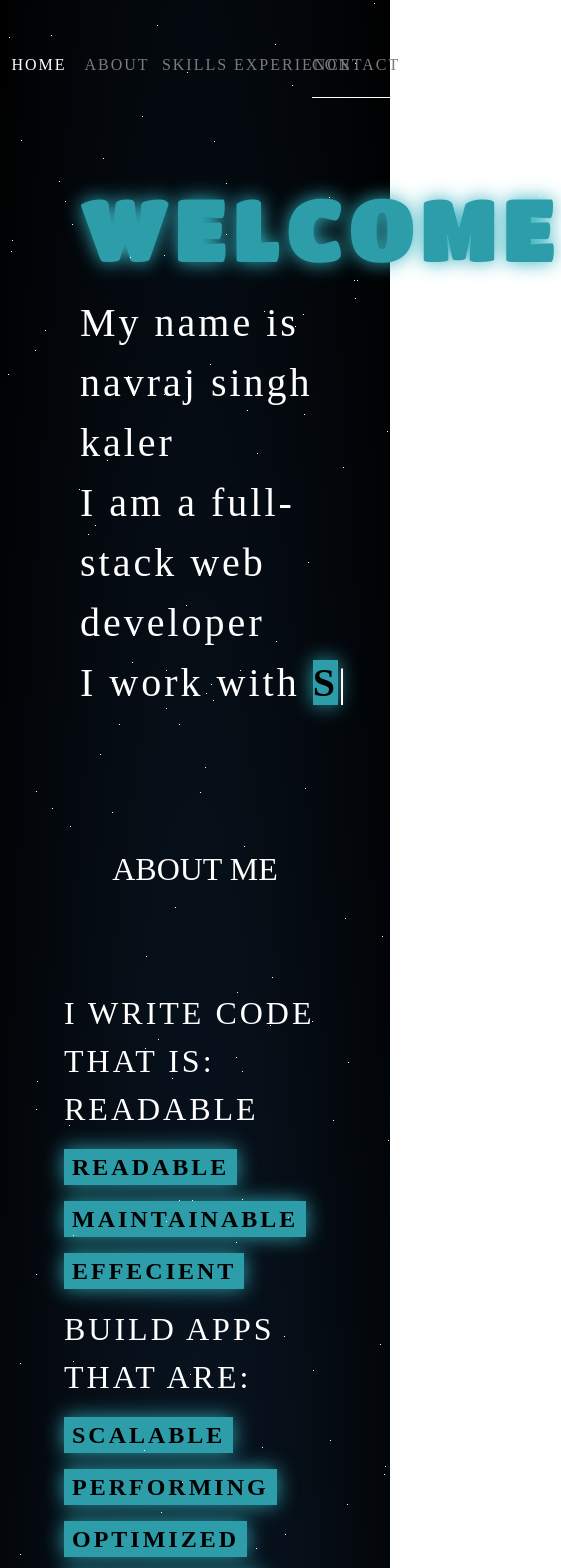
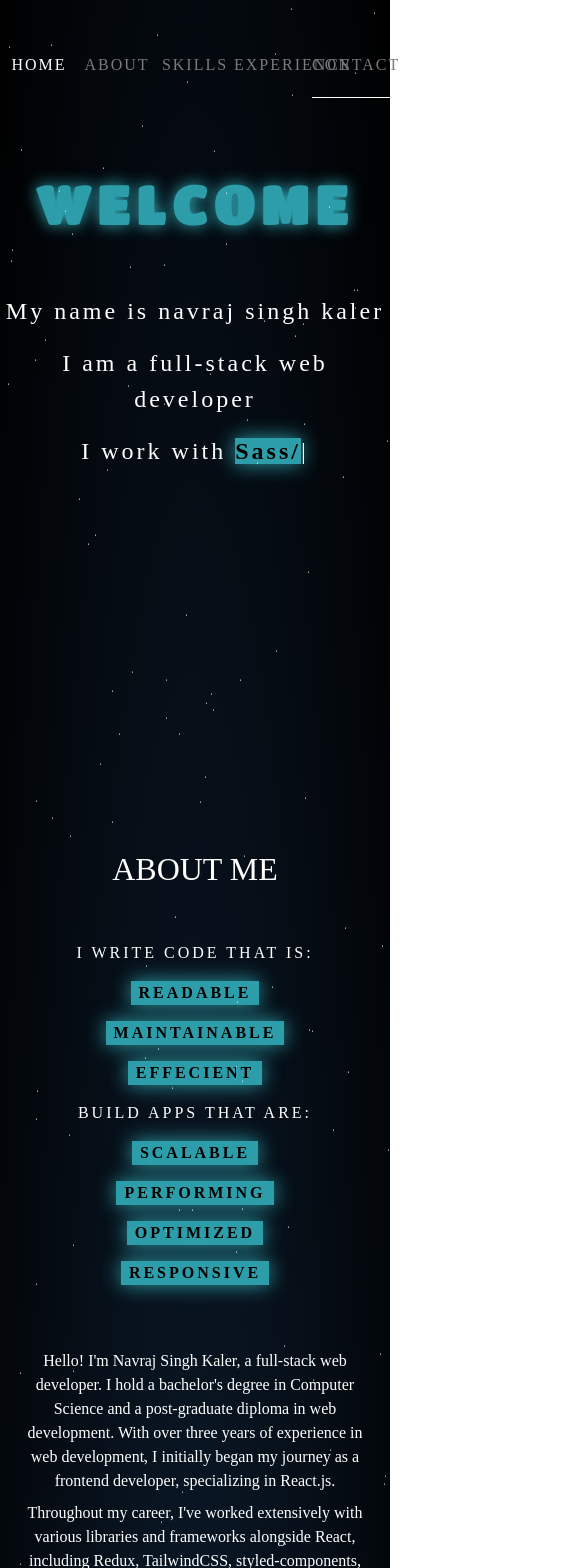
Before and after one commit to navrajkaler996/navraj-portfolio, a React (Vite) app: page / in a window 390 px wide. Shown: the top 1568 px of the page, 561 px wide, since content can reach past the window. Built offline with nearby package versions, Linux system fonts and the light colour scheme; a web font is replaced by a local one.

Commit message:
responsive code added

```diff
--- a/src/App.tsx
+++ b/src/App.tsx
@@ -67,24 +67,26 @@ function App() {
         <Header active={active} clickHandler={navClickHandler} />
         <div
           id="home__holder"
-          className="h-[100vh] pt-[10rem] pl-[5rem]"
+          className="h-[100vh] pt-[10rem] lg:pl-[5rem] md:pl-[5rem]"
           ref={homeRef}>
           <Home />
         </div>
-        <div id="about__holder" className="px-[4rem]">
+        <div id="about__holder" className="sm:px-[4rem] px-[1rem]">
           <About />
           <span ref={aboutRef}></span>
         </div>
-        <div id="skills__holder" className="mt-[6rem]  px-[4rem]">
+        <div id="skills__holder" className="mt-[6rem]  sm:px-[4rem] px-[1rem]">
           <Skills />
           <span ref={skillsRef}></span>
         </div>
-        <div id="experience__holder" className="mt-[6rem]  px-[4rem]">
+        <div
+          id="experience__holder"
+          className="mt-[6rem]  sm:px-[4rem] px-[1rem]">
           <Experience />
           <span ref={experienceRef}></span>
         </div>
 
-        <div id="contact__holder" className="mt-[6rem]  px-[4rem]">
+        <div id="contact__holder" className="mt-[6rem]  sm:px-[4rem] px-[1rem]">
           <Contact />
           <span ref={contactRef}></span>
         </div>
--- a/src/index.css
+++ b/src/index.css
@@ -6,6 +6,12 @@ body {
         /* overflow: hidden; */
         max-width: 100%;
         overflow-x: hidden;
+}
+
+@media (max-width: 640px) {
+  #app {
+      width: fit-content;
+  }
 }
 
 .dark {
--- a/src/pages/About.tsx
+++ b/src/pages/About.tsx
@@ -24,39 +24,41 @@ const About: React.FC = () => {
       id="about"
       className=" w-[100%] text-white"
       ref={aboutRef}>
-      <p className="font-cuprum text-[2rem] uppercase text-center mb-[6rem]">
+      <p className="font-cuprum text-[2rem] uppercase text-center sm:mb-[6rem] mb-[3rem]">
         About me
       </p>
       <div className="grid lg:grid-cols-2 lg:grid-rows-1 md:grid-rows-2 md:grid-cols-1 md:gap-y-[4rem] w-[100%] text-white ">
-        <div className=" font-cuprum tracking-[3px] uppercase">
-          <p className="font-cuprum text-[2rem] ">
-            I WRITE CODE THAT IS: readable
+        <div className=" font-cuprum tracking-[3px] uppercase sm:text-left text-center">
+          <p className="font-cuprum sm:text-[2rem] text-[1rem]">
+            I WRITE CODE THAT IS:
           </p>
-          <p className="blue-background text-[1.5rem] my-[1rem] px-[0.5rem] w-[fit-content]">
+          <p className="blue-background sm:text-[1.5rem] text-[1rem] my-[1rem] px-[0.5rem] w-[fit-content] sm:mx-0 mx-auto">
             readable
           </p>
-          <p className="blue-background text-[1.5rem] my-[1rem] px-[0.5rem] w-[fit-content]">
+          <p className="blue-background sm:text-[1.5rem] text-[1rem]  my-[1rem] px-[0.5rem] w-[fit-content] sm:mx-0 mx-auto">
             maintainable
           </p>
-          <p className="blue-background text-[1.5rem] my-[1rem] px-[0.5rem] w-[fit-content]">
+          <p className="blue-background sm:text-[1.5rem] text-[1rem] my-[1rem] px-[0.5rem] w-[fit-content] sm:mx-0 mx-auto">
             effecient
           </p>
-          <p className="font-cuprum text-[2rem] ">build apps that are:</p>
-          <p className="blue-background text-[1.5rem] my-[1rem] px-[0.5rem] w-[fit-content]">
+          <p className="font-cuprum sm:text-[2rem] text-[1rem sm:text-left text-center">
+            build apps that are:
+          </p>
+          <p className="blue-background sm:text-[1.5rem] text-[1rem]  my-[1rem] px-[0.5rem] w-[fit-content] sm:mx-0 mx-auto">
             scalable
           </p>
-          <p className="blue-background text-[1.5rem] my-[1rem] px-[0.5rem] w-[fit-content]">
+          <p className="blue-background sm:text-[1.5rem] text-[1rem]  my-[1rem] px-[0.5rem] w-[fit-content] sm:mx-0 mx-auto">
             performing
           </p>
-          <p className="blue-background text-[1.5rem] my-[1rem] px-[0.5rem] w-[fit-content]">
+          <p className="blue-background sm:text-[1.5rem] text-[1rem]  my-[1rem] px-[0.5rem] w-[fit-content] sm:mx-0 mx-auto">
             optimized
           </p>
-          <p className="blue-background text-[1.5rem] my-[1rem] px-[0.5rem] w-[fit-content]">
+          <p className="blue-background sm:text-[1.5rem] text-[1rem]  my-[1rem] px-[0.5rem] w-[fit-content] sm:mx-0 mx-auto">
             responsive
           </p>
         </div>
 
-        <div className="font-cuprum text-white text-[1.2em] lg:mt-0 mt-[3rem] ">
+        <div className="font-cuprum text-white sm:text-[1.2rem] text-[1rem] lg:mt-0 mt-[3rem] sm:text-left text-center">
           <p className="mb-2">
             Hello! I'm Navraj Singh Kaler, a full-stack web developer. I hold a
             bachelor's degree in Computer Science and a post-graduate diploma in
--- a/src/pages/Contact.tsx
+++ b/src/pages/Contact.tsx
@@ -79,7 +79,7 @@ const Contact: React.FC = () => {
       className="text-[#fff]">
       <Toaster />
       <div className="font-cuprum tracking-[3px] lowercase">
-        <p className="font-cuprum text-[2rem] uppercase text-center mb-[6rem]">
+        <p className="font-cuprum text-[2rem] uppercase text-center sm:mb-[6rem] mb-[3rem]">
           Say hi to me!
         </p>
         <div className="grid lg:grid-rows-1 lg:grid-cols-2 grid-rows-2 grid-cols-1 lg:gap-[6rem] gap-[0]">
--- a/src/pages/Experience.tsx
+++ b/src/pages/Experience.tsx
@@ -62,15 +62,15 @@ const Experience: React.FC = () => {
       ref={experienceRef}
       id="experience"
       className="text-[#fff]  w-[100%] font-cuprum">
-      <p className="font-cuprum text-[2rem] uppercase text-center mb-[6rem]">
+      <p className="font-cuprum text-[2rem] uppercase text-center sm:mb-[6rem] mb-[3rem]">
         My experience
       </p>
       <div className="flex flex-col justify-around items-center capitalize tracking-[2px] ">
-        <div className="w-[100%] flex justify-between lg:text-[1em] md:text-[0.8em] text-[.6em] gap-6">
+        <div className="sm:w-[100%] w-[60%] flex sm:flex-row flex-col justify-between sm:text-[1rem] text-[.8rem] gap-6">
           <div
             id="infosys"
             onClick={(e) => changeHandler(e.currentTarget.id)}
-            className="border-b py-3 px-3  hover:cursor-pointer transition-all blue-background">
+            className="border-b py-3 px-3  hover:cursor-pointer transition-all blue-background sm:text-left text-center">
             <p>System engineer </p>
             <p>Aug 2019 - Sep 2021</p>
             <p>Infosys, India</p>
@@ -78,7 +78,7 @@ const Experience: React.FC = () => {
           <div
             id="bacancy"
             onClick={(e) => changeHandler(e.currentTarget.id)}
-            className="border-b py-3 px-3  hover:cursor-pointer transition-all">
+            className="border-b py-3 px-3  hover:cursor-pointer transition-all sm:text-left text-center">
             <p>Software engineer </p>
             <p>Sep 2021 - Apr 2022</p>
             <p>Bacancy, India</p>
@@ -86,13 +86,13 @@ const Experience: React.FC = () => {
           <div
             id="telus_international"
             onClick={(e) => changeHandler(e.currentTarget.id)}
-            className="border-b py-3 px-3 hover:cursor-pointer transition-all">
+            className="border-b py-3 px-3 hover:cursor-pointer transition-all sm:text-left text-center">
             <p>Senior software developer </p>
             <p>Apr 2022 - Dec 2022</p>
             <p>Telus International, India</p>
           </div>
         </div>
-        <div className="lg:w-[80%] md:w-[80%] w-[100%] normal-case lg:mt-[6rem] mt-[4rem]">
+        <div className="lg:w-[80%] md:w-[80%] w-[100%] sm:text-[1.2rem] text-[1rem] normal-case lg:mt-[6rem] mt-[4rem]  sm:text-left text-center">
           <p>
             {EXPERIENCE.map(
               (exp) => exp.company === activeExperience && exp.description
--- a/src/pages/Home.tsx
+++ b/src/pages/Home.tsx
@@ -49,7 +49,7 @@ const Home: React.FC = () => {
       className="text-[#fff] w-[100%]">
       <h1
         id="home__welcome"
-        className="text-[5.5rem] text-color-home-welcome tracking-[5px] font-titan-one">
+        className="sm:text-[5.5rem] text-[3.5rem] sm:text-left text-center text-color-home-welcome tracking-[5px] font-titan-one">
         <span className="one">W</span>
         <span className="two">E</span>
         <span className="three">L</span>
@@ -58,20 +58,20 @@ const Home: React.FC = () => {
         <span className="six">M</span>
         <span className="seven">E</span>
       </h1>
-      <div id="home__info-container">
+      <div id="home__info-container" className="sm:mt-0 mt-[3rem]">
         <p
           // id="home__info-1"
-          className="font-cuprum text-[2.5rem] tracking-[3px]">
+          className="font-cuprum sm:text-[2.5rem] text-[1.5rem] sm:text-left text-center tracking-[3px] sm:mb-0 mb-[1rem]">
           My name is navraj singh kaler
         </p>
         <p
           // id="home__info-2"
-          className="font-cuprum text-[2.5rem] tracking-[3px]">
+          className="font-cuprum sm:text-[2.5rem] text-[1.5rem] sm:text-left text-center  tracking-[3px] sm:mb-0 mb-[1rem]">
           I am a full-stack web developer
         </p>
         <p
           // id="home__info-3"
-          className="font-cuprum text-[2.5rem] tracking-[3px]">
+          className="font-cuprum sm:text-[2.5rem] text-[1.5rem] sm:text-left text-center  tracking-[3px] sm:mb-0 mb-[1rem]">
           {" "}
           I work with&nbsp;
           <span className="blue-background" ref={ref1}></span>
--- a/src/pages/Skills.tsx
+++ b/src/pages/Skills.tsx
@@ -42,7 +42,7 @@ const Skills: React.FC = () => {
       ref={skillsRef}
       id="skills"
       className="text-[#fff] w-[100%] font-cuprum">
-      <p className="font-cuprum text-[2rem] uppercase text-center mb-[6rem]">
+      <p className="font-cuprum text-[2rem] uppercase text-center sm:mb-[6rem] mb-[3rem]">
         skills
       </p>
       <div className="flex lg:flex-row md:flex-col sm:flex-col flex-col sm:items-center justify-around uppercase tracking-[1px]">
```
